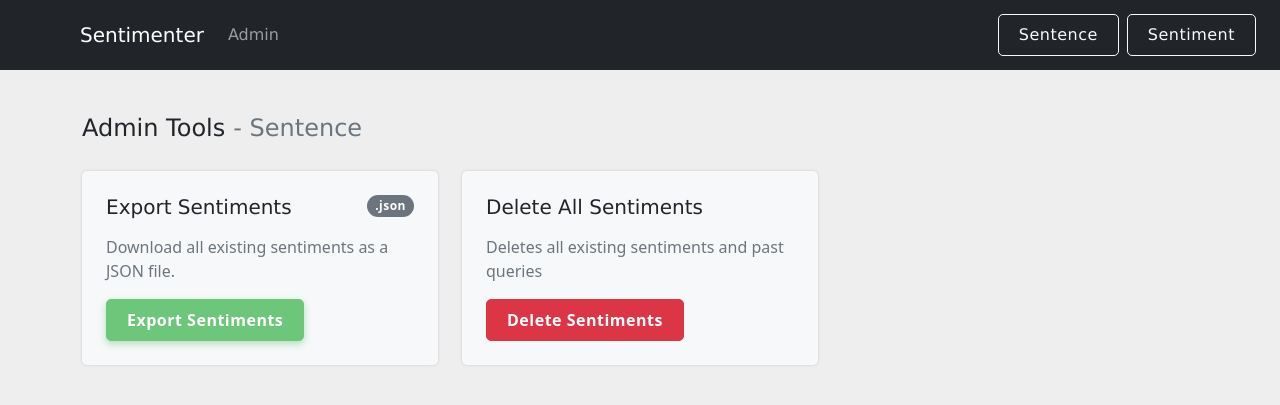
After one commit to Sylphiann/Sentimenter, a Django app: page /config/sentiment/ in a window 1280 px wide. The commit adds this page. Shown: the top 405 px of the page. Run offline with Django 5.2, Linux system fonts and the light colour scheme; the visitor is signed in with stand-in values (Sample User, id 1); data that the repository does not hold is empty; some libraries are stand-ins or nearby versions.

Commit message:
[0.5.0] Implement Sentiment admin panel

```diff
--- a/config/urls.py
+++ b/config/urls.py
@@ -5,5 +5,8 @@ from . import views
 urlpatterns = [
     path('', RedirectView.as_view(pattern_name='admin-sentence', permanent=True)),
     path('sentence', RedirectView.as_view(pattern_name='admin-sentence', permanent=True)),
-    path('sentence/', views.admin_tools_view, name='admin-sentence'),
+    path('sentence/', views.admin_sentence_view, name='admin-sentence'),
+
+    path('sentiment', RedirectView.as_view(pattern_name='admin-sentiment', permanent=True)),
+    path('sentiment/', views.admin_sentiment_view, name='admin-sentiment'),
 ]
--- a/config/views.py
+++ b/config/views.py
@@ -2,11 +2,11 @@ from django.shortcuts import render, redirect
 from django.http import HttpResponse, HttpResponseForbidden
 from django.contrib.admin.views.decorators import staff_member_required
 from django.core.serializers import serialize
-from query.models import Sentence
+from query.models import Sentence, Query, Sentiment, get_query_by_id
 
 
 @staff_member_required
-def admin_tools_view(request):
+def admin_sentence_view(request):
     """
     Handles both bulk import of sentences from a .txt file and
     export of all Sentence instances as JSON. Accessible only to superusers.
@@ -46,14 +46,6 @@ def admin_tools_view(request):
             return redirect('admin-sentence')
 
 
-        elif action == 'export_sentences':
-            data = serialize('json', Sentence.objects.all(), fields=('text', 'sentiment'))
-            response = HttpResponse(data, content_type='application/json')
-            response['Content-Disposition'] = 'attachment; filename="all_sentences.json"'
-
-            return response
-
-
         elif action == 'delete_sentences':
             all_sentences = Sentence.objects.all()
             deleted_count, _ = all_sentences.delete()
@@ -74,6 +66,45 @@ def admin_tools_view(request):
 
             return redirect('admin-sentence')
 
-        return render(request, 'config/config.html', context)
+        return render(request, 'config/config-sentence.html', context)
 
-    return render(request, 'config/config.html', context)
+    return render(request, 'config/config-sentence.html', context)
+
+
+
+@staff_member_required
+def admin_sentiment_view(request):
+    """
+    Handles both bulk import of sentences from a .txt file and
+    export of all Sentence instances as JSON. Accessible only to superusers.
+    """
+    if not request.user.is_superuser:
+        return HttpResponseForbidden("You do not have the required permissions of a superuser status to access this tool.")
+
+    context = {}
+    context['all_sentiments'] = []
+
+    queries = Query.objects.all().prefetch_related('related_queries')
+
+    for query in queries:
+        sentence_relations = []
+        for sentiment_object in query.related_queries.all():
+            sentence_relations.append({
+                'sentence_id': sentiment_object.sentence.id,
+                'sentence_text': sentiment_object.sentence.sentence,
+                'relation': sentiment_object.relation,
+                'sentiment_id': sentiment_object.id,
+            })
+
+        query_entry = {
+            'query_id': query.id,
+            'query_text': query.query,
+            'related_entries': sentence_relations,
+        }
+
+        context['all_sentiments'].append(query_entry)
+
+    if request.method == 'POST':
+        action = request.POST.get('action')
+
+    return render(request, 'config/config-sentiment.html', context)
--- a/query/views.py
+++ b/query/views.py
@@ -16,14 +16,14 @@ def search_result(request):
     context = {}
 
     if user_query:
-        query, _ = Query.objects.get_or_create(
-            sentence=user_query
+        new_query, _ = Query.objects.get_or_create(
+            query=user_query
         )
 
         results = search_sentences_bm25(user_query, top_k=10)
         if len(results) > 0:
             for result in results:
-                sentiment: Sentiment = get_sentiment_if_exists(query, result[1])
+                sentiment: Sentiment = get_sentiment_if_exists(new_query, result[1])
 
                 if sentiment:
                     sentiment_results.append((
--- /dev/null
+++ b/templates/config/config-sentiment.html
@@ -0,0 +1,189 @@
+{% extends "base.html" %}
+{% load static %}
+
+{% block page_css %}
+    <link rel="stylesheet" href="https://cdnjs.cloudflare.com/ajax/libs/boxicons/2.1.0/css/boxicons.min.css" integrity="sha512-pVCM5+SN2+qwj36KonHToF2p1oIvoU3bsqxphdOIWMYmgr4ZqD3t5DjKvvetKhXGc/ZG5REYTT6ltKfExEei/Q==" crossorigin="anonymous" referrerpolicy="no-referrer" />
+    <link rel="stylesheet" href="https://cdnjs.cloudflare.com/ajax/libs/MaterialDesign-Webfont/5.3.45/css/materialdesignicons.css" integrity="sha256-NAxhqDvtY0l4xn+YVa6WjAcmd94NNfttjNsDmNatFVc=" crossorigin="anonymous" />
+    <link href="https://maxcdn.bootstrapcdn.com/font-awesome/4.7.0/css/font-awesome.min.css" rel="stylesheet" />
+    <link rel="stylesheet" href="{% static 'css/config.css' %}">
+{% endblock %}
+
+<!-- <div class="admin-tool-card">
+    <h2>Export Sentences (JSON)</h2>
+    <p>Download all existing sentences as a JSON file.</p>
+    <form method="post" action="{% url 'admin-sentence' %}">
+        {% csrf_token %}
+        <input type="hidden" name="action" value="export_sentences">
+        <button type="submit" class="button success-button">
+            Export Sentences
+        </button>
+    </form>
+</div> -->
+
+{% block navbar_search %}
+<div class="d-flex ms-auto">
+    <a href="{% url 'admin-sentence' %}" class="btn btn-outline-light fw-normal d-flex me-2" role="button">
+        Sentence
+    </a>
+    <a href="{% url 'admin-sentiment' %}" class="btn btn-outline-light fw-normal d-flex me-4" role="button">
+        Sentiment
+    </a>
+</div>
+{% endblock %}
+
+{% block content %}
+    <div class="container mt-3 pt-1">
+        <div class="row align-items-end">
+            <div class="col-md-8">
+                <div class="section-title text-center text-md-start">
+                    <h4 class="title mb-4">Admin Tools<span class="text-muted fw-normal ms-2">- Sentence</span></h4>
+                </div>
+            </div>
+        </div>
+
+        <div class="row d-flex">
+            <div class="col-lg-4 col-md-6 col-12 mt-1 pt-0">
+                <div class="card border-0 bg-light rounded shadow h-100">
+                    <div class="card-body p-4">
+                        <span class="badge rounded-pill bg-secondary float-md-end mb-3 mb-sm-0">.json</span>
+                        <h5>Export Sentiments</h5>
+                        <div class="mt-3">
+                            <span class="text-muted d-block">Download all existing sentiments as a JSON file.</span>
+                        </div>
+
+                        <div class="mt-3">
+                            <div class="admin-tool-card">
+                                <form method="post" action="{% url 'admin-sentiment' %}">
+                                    {% csrf_token %}
+                                    <input type="hidden" name="action" value="export_sentiments">
+                                    <button type="submit" class="btn btn-primary">
+                                        Export Sentiments
+                                    </button>
+                                </form>
+                            </div>
+                        </div>
+                    </div>
+                </div>
+            </div><!--end col-->
+
+            <div class="col-lg-4 col-md-6 col-12 mt-1 pt-0">
+                <div class="card border-0 bg-light rounded shadow h-100">
+                    <div class="card-body p-4 d-flex flex-column h-100">
+                        <h5>Delete All Sentiments</h5>
+                        <div class="mt-2">
+                            <span class="text-muted d-block">Deletes all existing sentiments and past queries</span>
+                        </div>
+
+                        <div class="mt-3 mt-auto">
+                            <form method="post" action="{% url 'admin-sentiment' %}">
+                                {% csrf_token %}
+                                <input type="hidden" name="action" value="delete_sentiments">
+                                <button type="submit" class="btn btn-danger" onclick="return confirm('Are you absolutely sure you want to delete ALL sentiment instances? This action will also remove all your queries, and it is cannot be undone.');">
+                                    Delete Sentiments
+                                </button>
+                            </form>
+                        </div>
+                    </div>
+                </div>
+            </div><!--end col-->
+        </div>
+    </div>
+
+
+    {% if all_sentiments %}
+    {% for query_entry in all_sentiments %}
+    <div class="container">
+        <div class="row align-items-center">
+            <div class="col-md-6">
+                <div class="mb-3 mt-3 pt-2">
+                    <ul class="list-inline mb-0">
+                        <li class="list-inline-item">
+                            <h5 class="card-title ">Query:<span class="text-muted fw-normal ms-2">{{ query_entry.query_text }}</span></h5>
+                        </li>
+                        <li class="list-inline-item">
+                            <button
+                                type="submit"
+                                data-bs-toggle="tooltip"
+                                data-bs-placement="top"
+                                title="Delete"
+                                class="btn btn-link p-0 text-danger"
+                                style="line-height: 1;"
+                                onclick="return confirm('Are you absolutely sure you want to delete this sentence? This action cannot be undone.');"
+                            >
+                                <i class="bx bx-trash-alt" style="font-size: 25px;"></i>
+                            </button>
+                        </li>
+                    </ul>
+                </div>
+            </div>
+        </div>
+
+        <div class="row">
+            <div class="col-lg-12">
+                <div class="">
+                    <div class="table-responsive">
+                        <table class="table project-list-table align-middle table-borderless table-fixed-layout">
+                            <thead>
+                                <tr>
+                                    <th scope="col" style="width: 77%;">Sentence(s)</th>
+                                    <th scope="col" style="width: 15%;">Relation</th>
+                                    <th scope="col" style="width: 8%;">Action</th>
+                                </tr>
+                            </thead>
+                            <tbody>
+                                {% if query_entry.related_entries %}
+                                {% for relation in query_entry.related_entries %}
+                                <tr>
+                                    <td class="word-wrap-cell text-break">{{ relation.sentence_text }}</td>
+                                    <td>
+                                        {% if relation.relation == "agreement" %}
+                                        <button type="submit" class="btn btn-success" disabled>
+                                            Agree
+                                        </button>
+
+                                        {% elif relation.relation == "disagreement" %}
+                                        <button type="submit" class="btn btn-danger" disabled>
+                                            Disagree
+                                        </button>
+
+                                        {% elif relation.relation == "no_relation" %}
+                                        <button type="submit" class="btn btn-secondary" disabled>
+                                            Neutral
+                                        </button>
+                                        {% endif %}
+                                    </td>
+                                    <td class="d-flex justify-content-center">
+                                        <form method="post" action="{% url 'admin-sentence' %}" class="delete-form">
+                                            {% csrf_token %}
+                                            <input type="hidden" name="action" value="delete_a_sentence">
+                                            <input type="hidden" name="sentence_id" value="{{ sentence_id }}">
+                                            <ul class="list-inline mb-0">
+                                                <li class="list-inline-item">
+                                                    <button
+                                                        type="submit"
+                                                        data-bs-toggle="tooltip"
+                                                        data-bs-placement="top"
+                                                        title="Delete"
+                                                        class="btn btn-link p-0 text-danger"
+                                                        style="line-height: 1;"
+                                                        onclick="return confirm('Are you absolutely sure you want to delete this sentence? This action cannot be undone.');"
+                                                    >
+                                                        <i class="bx bx-trash-alt" style="font-size: 25px;"></i>
+                                                    </button>
+                                                </li>
+                                            </ul>
+                                        </form>
+                                    </td>
+                                </tr>
+                                {% endfor %}
+                                {% endif %}
+                            </tbody>
+                        </table>
+                    </div>
+                </div>
+            </div>
+        </div>
+    </div>
+    {% endfor %}
+    {% endif %}
+{% endblock %}
--- a/templates/query/result.html
+++ b/templates/query/result.html
@@ -76,7 +76,7 @@
                                 {% if sentiment_results %}
                                 {% for sentiment_id, sentiment_result, sentiment_relation in sentiment_results %}
                                 <tr>
-                                    <td class="text-break">{{ sentiment_result }} : {{ sentiment_relation }}</td>
+                                    <td class="text-break">{{ sentiment_result }}</td>
                                     <td class="d-flex justify-content-end">
                                         {% if sentiment_relation == "agreement" %}
                                         <button type="submit" class="btn btn-success" disabled>
```
Also changed, not shown: query/models.py (+26 -16 lines), templates/config/config-sentence.html (renamed from templates/config/config.html, +2 -16 lines), query/migrations/0004_rename_sentence_query_query_alter_sentiment_query_and_more.py (added).
